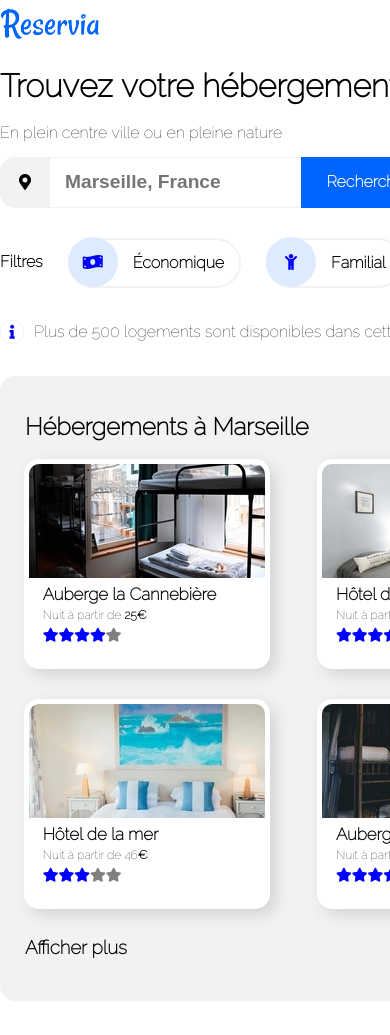
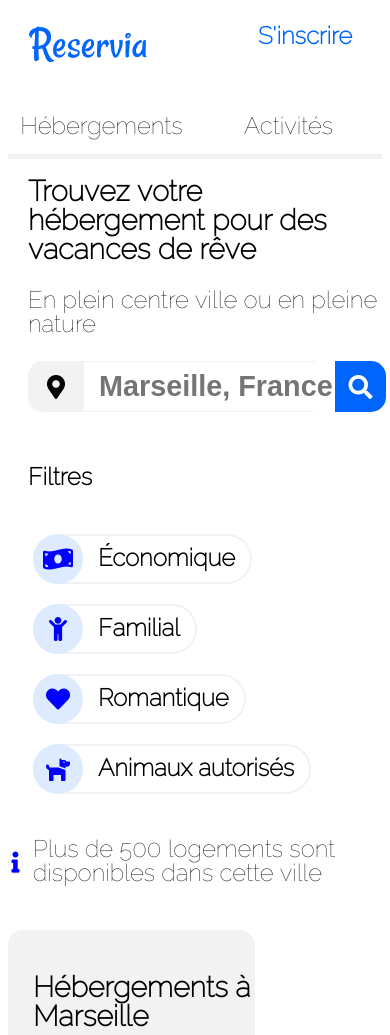
Before and after one commit to Garten9/AntoineJeandin_2_18092020, a plain HTML site: page index.html in a window 390 px wide. Shown: the top 1035 px of the page. Drawn offline with Linux system fonts and the light colour scheme; files whose address does not match are found by name.

Commit message:
debut de la mise en page pour mobile, haut de page ok

```diff
--- a/index.html
+++ b/index.html
@@ -10,24 +10,24 @@
 
 <body>
   <div id="page">
+    <header>
       <div id="top">
 
-      <header>
         <img id="logo" src="img/logo.png">
 
+        <div id="top_right">
+          <nav>
+            <a href="#hebergement">Hébergements</a>
+            <a href="#activites">Activités</a>
+          </nav>
+          <a href="" id="inscrire"><strong>S'inscrire</strong></a>
+        </div>
+
+      </div>
       <h1>Trouvez votre hébergement pour des vacances de rêve</h1>
       <p>En plein centre ville ou en pleine nature</p>
     </header>
 
-      <div id="top_right">
-        <nav>
-          <p><a href="#hebergement">Hébergements</a></p>
-          <p><a href="#activites">Activités</a></p>
-        </nav>
-        <p><a href="" id="inscrire"><strong>S'inscrire</strong></a></p>
-      </div>
-
-    </div>
 
     <section id="search">
       <div id="form">
@@ -35,13 +35,17 @@
         <form method="post" action="">
           <input type="text" name="ville"  placeholder="Marseille, France">
         </form>
-        <p><strong>Rechercher</strong></p>
+        <p>
+        <strong>Rechercher</strong>
+        <i class="fas fa-search"></i>
+        </p>
       </div>
 
       <div id="filtres">
 
         <p><strong>Filtres</strong></p>
 
+        <div id="filtres_content">
           <div class="filtre">
             <div><i class="fas fa-money-bill-wave"></i></div>
             <p><strong>Économique</strong></p>
@@ -61,6 +65,8 @@
             <div><i class="fas fa-dog"></i></div>
             <p><strong>Animaux autorisés</strong></p>
           </div>
+        </div>
+
 
       </div>
     </section>
@@ -340,6 +346,7 @@
         </section>
 
       </div>
+    </div>
 
     <footer>
       <section>
@@ -361,7 +368,7 @@
         <p>Nous contacter</p>
       </section>
     </footer>
-</div>
+
 
 
   </body>
--- a/style.css
+++ b/style.css
@@ -11,8 +11,12 @@ body
 {
   font-size: 1em;
   font-family: Raleway, Arial, "Times New Roman", serif;
-  width: 1340px;
-  margin: auto;
+}
+
+#page
+{
+  width: 95%;
+  margin:auto;
 }
 
 #logo
@@ -26,24 +30,36 @@ body
 {
   display: flex;
   justify-content: space-between;
+  position: relative;
 }
 
 #top_right
 {
-  display: flex;
+  /*display: flex;*/
 }
 
 nav
 {
   display: flex;
+  margin-right: 100px;
 }
 
 #top #inscrire
 {
   color: #0065FC;
+  position: absolute;
+  top:2px;
+  right: 0px;
+  text-decoration: none;
+  text-align: center;
+  padding-right: 10px;
+  padding-left: 10px;
+  margin-right: 20px;
+  padding-top: 13px;
+  border-top: 2px solid white;
 }
 
-#top a
+nav a
 {
   text-decoration: none;
   color: black;
@@ -51,8 +67,8 @@ nav
   padding-right: 10px;
   padding-left: 10px;
   margin-right: 20px;
-
   padding-top: 13px;
+  border-top: 2px solid white;
 }
 
 section a
@@ -61,7 +77,7 @@ section a
   color: black;
 }
 
-#top a:hover
+nav a:hover, #top #inscrire:hover
 {
   color: #0065FC;
   border-top: 2px solid #0065FC;
@@ -77,7 +93,9 @@ section a
   width: 435px;
   height: 51px;
   align-items: center;
-  justify-content: center;
+  /*justify-content: space-between;*/
+
+
 }
 
 .fa-map-marker-alt
@@ -89,7 +107,7 @@ section a
 
 }
 
-#form p
+#form p strong
 {
   display: flex;
   color: white;
@@ -103,6 +121,10 @@ section a
   justify-content: center;
 }
 
+#form p i
+{
+  display: none;
+}
 input[type="text"]
 {
   width: 234px;
@@ -120,7 +142,12 @@ input[type="text"]
 {
   display: flex;
   margin-top: 30px;
+}
 
+#filtres_content
+{
+  display: flex;
+  flex-wrap: wrap;
 }
 
 .filtre
@@ -147,7 +174,7 @@ input[type="text"]
   width: 50px;
   background-color: #DEEBFF;
   border-radius: 50%;
-  margin-top: -2px;
+  /*margin-top: -2px;*/
   margin-left: -2px;
 }
 
@@ -190,10 +217,10 @@ input[type="text"]
 {
   background-color: #F2F2F2;
   border-radius: 15px;
-  width: 880px;
-  min-width: 880px;
-  height: 625px;
+  width: 66%;
+  /*min-width: 880px;*/
   min-height: 625px;
+  margin-bottom: 10px;
 }
 
 .debut
@@ -278,12 +305,12 @@ input[type="text"]
 #populaires
 {
   position: relative;
-  width: 420px;
+  width: 31%;
   min-width: 420px;
   background-color: #F2F2F2;
   border-radius: 15px;
   height: 625px;
-  min-height: 625px;
+
 }
 
 .fa-chart-line
@@ -365,7 +392,7 @@ input[type="text"]
 .activite .text
 {
   padding-bottom: 10px;
-  width: 270px;
+  /*width: 270px;*/
 }
 
 .column
@@ -389,7 +416,6 @@ footer
 {
   display: flex;
   background-color: #F2F2F2;
-  /*width: 100%;*/
   padding-left: 20px;
   padding-top: 30px;
   padding-bottom: 50px;
@@ -405,3 +431,129 @@ i
 {
   color: blue;
 }
+
+@media all and (max-width: 768px)
+{
+
+  body
+  {
+    font-size: 1.5em;
+  }
+
+  #page
+  {
+    width: 100%;
+  }
+
+  #logo
+  {
+    margin-left: 20px;
+    margin-top: 8px;
+    width: 120px;
+  }
+
+  #top
+  {
+    flex-direction: column;
+  }
+
+  nav
+  {
+    display: flex;
+    /*justify-content: space-around;*/
+    width: 100%;
+    margin-right: 0px;
+    margin-top: 30px;
+  }
+
+  nav a
+  {
+    width: 50%;
+    padding-right: 10px;
+    padding-left: 10px;
+    margin-right: 0px;
+    padding-top: 13px;
+    padding-bottom: 15px;
+    border-bottom: 5px solid #F2F2F2;
+    border-top: none;
+  }
+
+  nav a:hover
+  {
+    border-top: none;
+    border-bottom: 5px solid #0065FC;
+  }
+
+  #top #inscrire:hover
+  {
+    border-top: none;
+  }
+
+
+
+  h1
+  {
+    font-size: 1.2em;
+  }
+
+  header h1, header p
+  {
+    padding-left: 20px;
+  }
+
+  #filtres
+  {
+    flex-direction: column;
+    margin-left: 20px;
+  }
+
+  #filtres_content
+  {
+    flex-wrap: wrap;
+    margin-left: -20px;
+  }
+
+  .filtre
+  {
+    margin-top: 20px;
+  }
+
+  #form
+  {
+    width: 80%;
+    margin-left: 20px;
+  }
+
+  #form p strong
+  {
+    display: none;
+  }
+
+  #form p i
+  {
+  display: flex;
+  color: white;
+  background-color: #0065FC;
+  border-bottom-right-radius: 15px;
+  border-top-right-radius: 15px;
+  width: 51px;
+  min-width: 51px;
+  height: 51px;
+  align-items: center;
+  justify-content: center;
+  }
+
+  input[type="text"]
+  {
+   width: 80%;
+
+  }
+
+  form
+  {
+    display: contents;
+  }
+
+
+
+}
```
Lines whose indentation alone changed are shown as unchanged.
